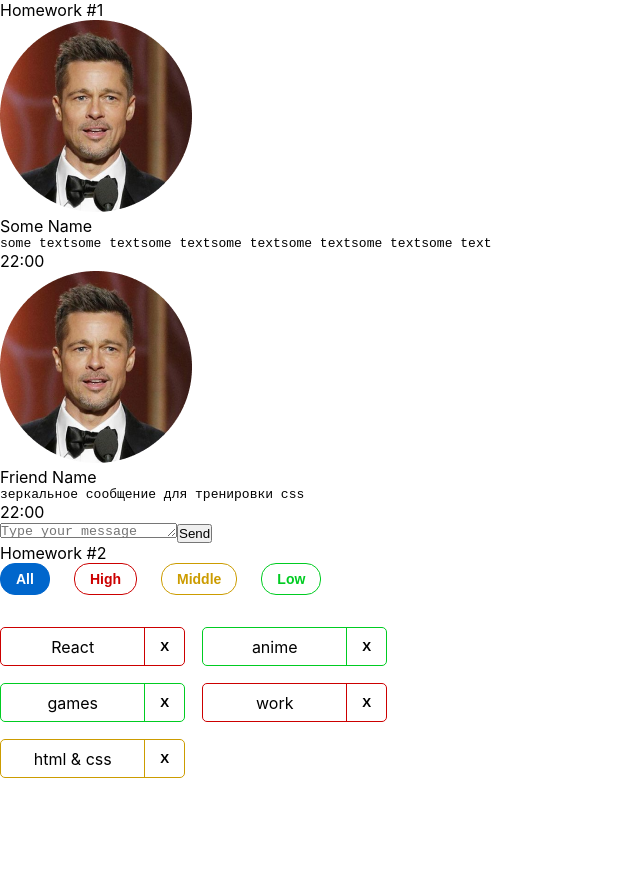
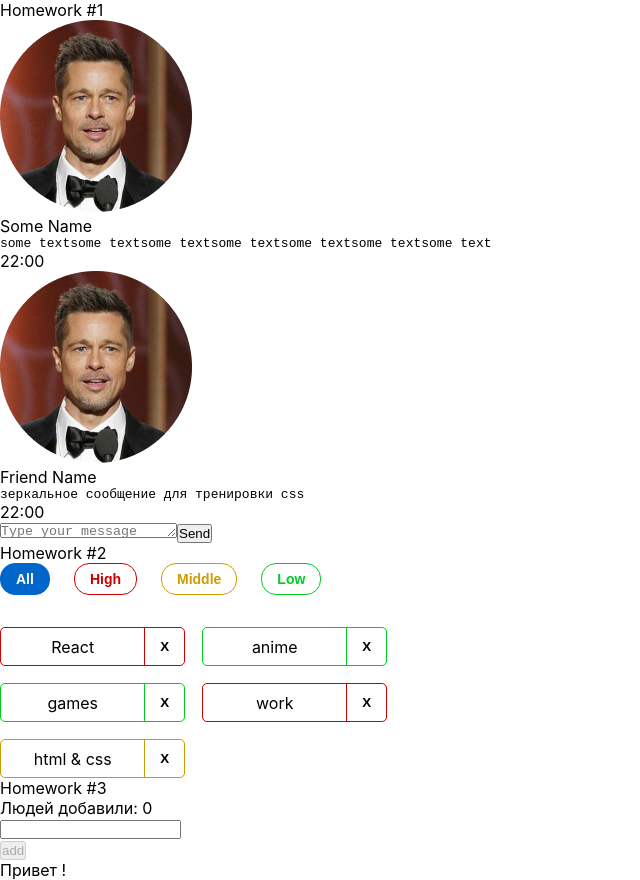
Before and after one commit to hrsk/homework-main, a React (Create React App) app: page / in a window 1280 px wide. Shown: the whole page, without its empty margins (0-640 px from the left). Before the commit the page ends 800 px from the top, so only its background shows below. Built offline with nearby package versions, Linux system fonts and the light colour scheme.

Commit message:
homework 3

```diff
--- a/src/s1-main/App.tsx
+++ b/src/s1-main/App.tsx
@@ -1,5 +1,6 @@
 import HW1 from '../s2-homeworks/hw01/HW1'
 import HW2 from '../s2-homeworks/hw02/HW2'
+import HW3 from '../s2-homeworks/hw03/HW3'
 import s from './App.module.css'
 
 function App() {
@@ -8,7 +9,7 @@
             <HW1 />
             {/*раскомментировать по ходу выполнения*/}
             <HW2 />
-            {/*<HW3/>*/}
+            <HW3 />
             {/*<HW4/>*/}
 
             {/*при выполнении дз 5 и более - закомментировать здесь дз 1-4, так как они есть внутри дз 5*/}
--- a/src/s2-homeworks/hw03/Greeting.tsx
+++ b/src/s2-homeworks/hw03/Greeting.tsx
@@ -1,15 +1,15 @@
-import React, {ChangeEvent, KeyboardEvent} from 'react'
+import React, { ChangeEvent, KeyboardEvent } from 'react'
 import s from './Greeting.module.css'
 
 type GreetingPropsType = {
-    name: any // need to fix any
-    setNameCallback: any // need to fix any
-    addUser: any // need to fix any
-    onBlur: any // need to fix any
-    onEnter: any // need to fix any
-    error: any // need to fix any
-    totalUsers: any // need to fix any
-    lastUserName?: any // need to fix any
+    name: string // need to fix any
+    setNameCallback: (e: ChangeEvent<HTMLInputElement>) => void // need to fix any
+    addUser: () => void // need to fix any
+    onBlur: () => void // need to fix any
+    onEnter: (e: KeyboardEvent) => void // need to fix any
+    error: string | null // need to fix any
+    totalUsers: number // need to fix any
+    lastUserName?: string[] // need to fix any
 }
 
 // презентационная компонента (для верстальщика)
@@ -25,7 +25,7 @@
         lastUserName,
     } // деструктуризация пропсов
 ) => {
-    const inputClass = s.errorInput // need to fix with (?:)
+    const inputClass = error ? s.errorInput : '' // need to fix with (?:)
 
     return (
         <div id={'hw3-form'} className={s.greetingForm}>
--- a/src/s2-homeworks/hw03/GreetingContainer.tsx
+++ b/src/s2-homeworks/hw03/GreetingContainer.tsx
@@ -3,18 +3,31 @@
 import { UserType } from './HW3'
 
 type GreetingContainerPropsType = {
-    users: any // need to fix any
-    addUserCallback: any // need to fix any
+    users: UserType[] // need to fix any
+    addUserCallback: (name: string) => void // need to fix any
 }
 
-export const pureAddUser = (name: any, setError: any, setName: any, addUserCallback: any) => {
+export const pureAddUser = (name: string, setError: (error: string) => void, setName: (name: string) => void, addUserCallback: (name: string) => void) => {
     // если имя пустое - показать ошибку, иначе - добавить юзера и очистить инпут
+    if (name.trim() === '') {
+        setError('ERROR')
+    } else {
+        addUserCallback(name.trim())
+        setName('')
+    }
 }
 
-export const pureOnBlur = (name: any, setError: any) => { // если имя пустое - показать ошибку
+export const pureOnBlur = (name: string, setError: (error: string) => void) => { // если имя пустое - показать ошибку
+    if (name.trim() === '') {
+        setError('ERROR')
+    }
 }
 
-export const pureOnEnter = (e: any, addUser: any) => { // если нажата кнопка Enter - добавить
+export const pureOnEnter = (e: KeyboardEvent, addUser: () => void) => { // если нажата кнопка Enter - добавить
+    const { key } = e;
+    if (key === 'Enter') {
+        addUser()
+    }
 }
 
 // более простой и понятный для новичков
@@ -26,11 +39,11 @@
     addUserCallback,
 }) => {
     // деструктуризация пропсов
-    const [name, setName] = useState<any>('') // need to fix any
-    const [error, setError] = useState<any>('') // need to fix any
+    const [name, setName] = useState<string>('') // need to fix any
+    const [error, setError] = useState<string | null>('') // need to fix any
 
-    const setNameCallback = (e: any) => { // need to fix any
-        setName('some name') // need to fix
+    const setNameCallback = (e: ChangeEvent<HTMLInputElement>) => { // need to fix any
+        setName(e.currentTarget.value) // need to fix
 
         error && setError('')
     }
@@ -42,12 +55,12 @@
         pureOnBlur(name, setError)
     }
 
-    const onEnter = (e: any) => {
+    const onEnter = (e: KeyboardEvent) => {
         pureOnEnter(e, addUser)
     }
 
-    const totalUsers = 0 // need to fix
-    const lastUserName = 'some name' // need to fix
+    const totalUsers = users.length // need to fix
+    const lastUserName = users.map(user => user.name) // need to fix
 
     return (
         <Greeting
--- a/src/s2-homeworks/hw03/HW3.tsx
+++ b/src/s2-homeworks/hw03/HW3.tsx
@@ -19,20 +19,22 @@
 
 // types
 export type UserType = {
-    _id: any // need to fix any
-    name: any // need to fix any
+    _id: string // need to fix any
+    name: string // need to fix any
 }
 
-export const pureAddUserCallback = (name: any, setUsers: any, users: any) => { // need to fix any
-    const user = { // need to fix
+export const pureAddUserCallback = (name: string, setUsers: any, users: UserType[]) => { // need to fix any
+    const user: UserType = {
+        _id: v1(),
+        name // need to fix
     }
     setUsers([...users, user])
 }
 
 const HW3 = () => {
-    const [users, setUsers] = useState<any>([]) // need to fix any
+    const [users, setUsers] = useState<UserType[]>([]) // need to fix any
 
-    const addUserCallback = (name: any) => { // need to fix any
+    const addUserCallback = (name: string) => { // need to fix any
         pureAddUserCallback(name, setUsers, users)
     }
 
```
